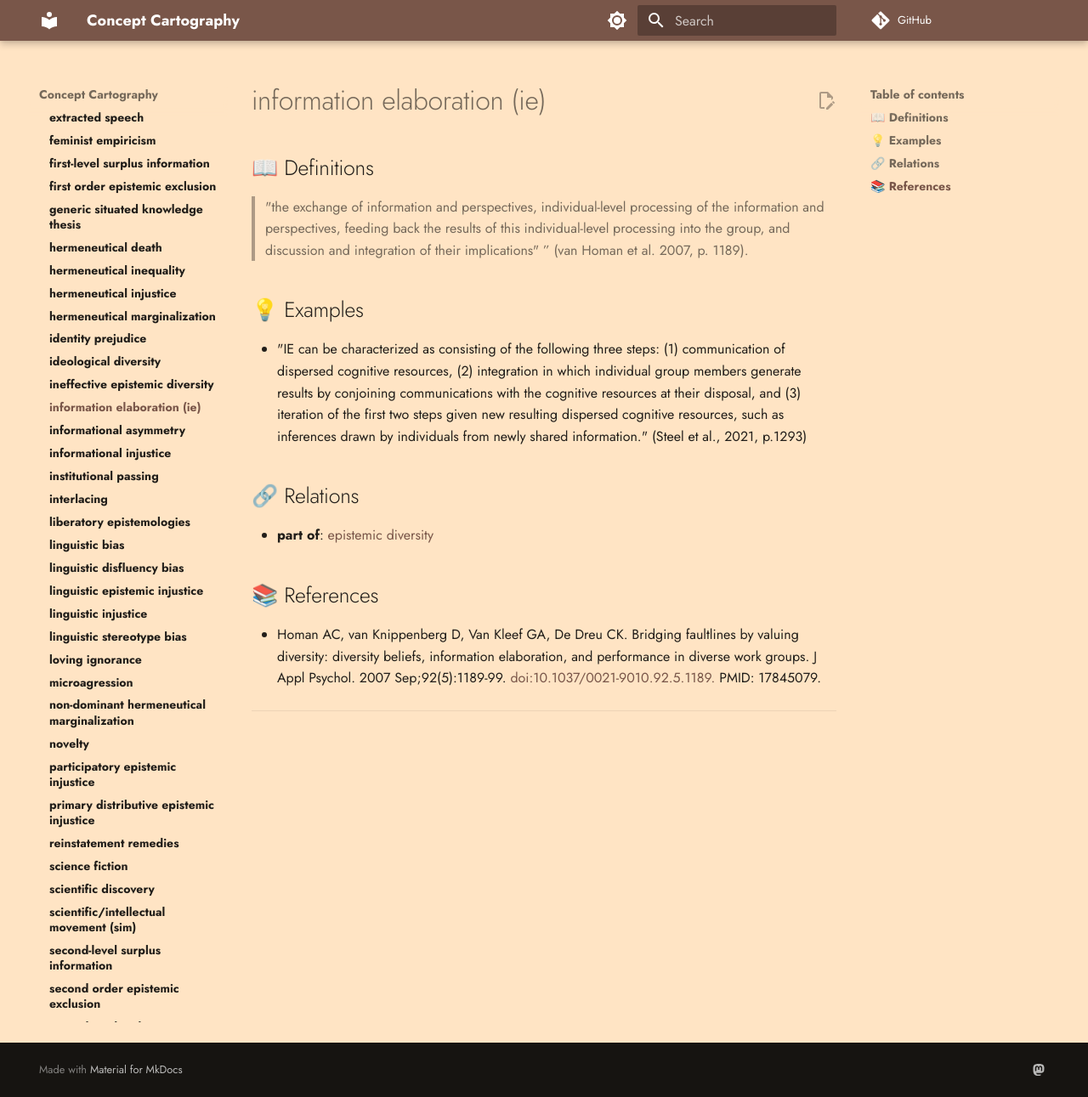
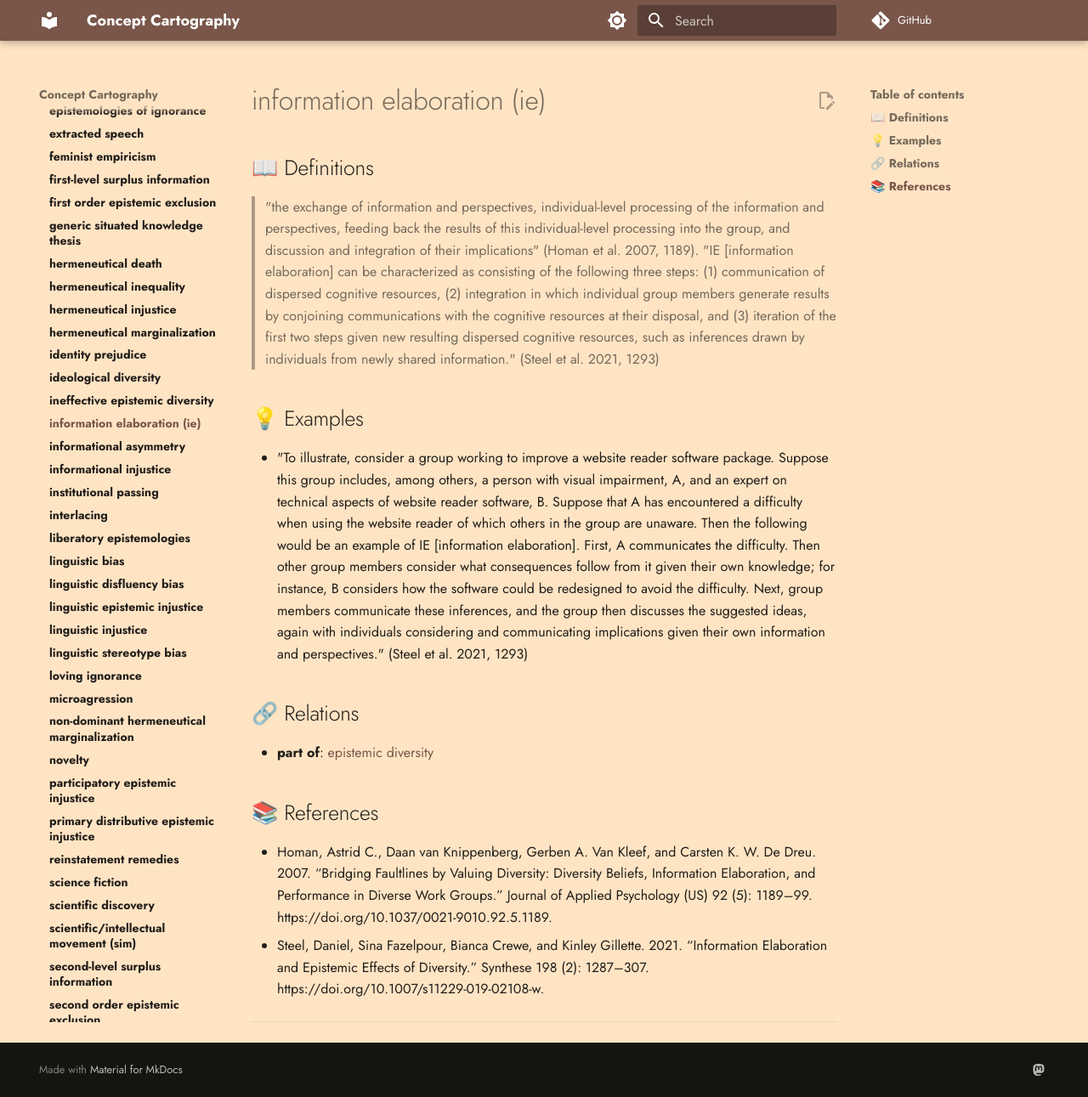
Before and after one commit to conceptcartography/conceptcartography, an MkDocs documentation site: the page built from docs/concepts/information-elaboration-ie.md, in a window 1280 px wide and 1291 px high. Shown: the whole window at 85% size. Built offline with MkDocs 1.6.1 and Material for MkDocs 9.7.7, drawn with Linux system fonts in a browser that asks for light colours; comment, search, counter and statistics services are not loaded; the version menu is left out.

Commit message:
Update information-elaboration-ie.md
moved steel et al. quote into definition, added example from steel et al., added missing steel et al. reference, updated referencing format

```diff
--- a/docs/concepts/information-elaboration-ie.md
+++ b/docs/concepts/information-elaboration-ie.md
@@ -2,11 +2,12 @@
 
 ## 📖 Definitions
 
-> "the exchange of information and perspectives, individual-level processing of the information and perspectives, feeding back the results of this individual-level processing into the group, and discussion and integration of their implications" ” (van Homan et al. 2007, p. 1189).
+> "the exchange of information and perspectives, individual-level processing of the information and perspectives, feeding back the results of this individual-level processing into the group, and discussion and integration of their implications" (Homan et al. 2007, 1189).
+> "IE [information elaboration] can be characterized as consisting of the following three steps: (1) communication of dispersed cognitive resources, (2) integration in which individual group members generate results by conjoining communications with the cognitive resources at their disposal, and (3) iteration of the first two steps given new resulting dispersed cognitive resources, such as inferences drawn by individuals from newly shared information." (Steel et al. 2021, 1293)
 
 ## 💡 Examples
 
-- "IE can be characterized as consisting of the following three steps: (1) communication of dispersed cognitive resources, (2) integration in which individual group members generate results by conjoining communications with the cognitive resources at their disposal, and (3) iteration of the first two steps given new resulting dispersed cognitive resources, such as inferences drawn by individuals from newly shared information." (Steel et al., 2021, p.1293)
+- "To illustrate, consider a group working to improve a website reader software package. Suppose this group includes, among others, a person with visual impairment, A, and an expert on technical aspects of website reader software, B. Suppose that A has encountered a difficulty when using the website reader of which others in the group are unaware. Then the following would be an example of IE [information elaboration]. First, A communicates the difficulty. Then other group members consider what consequences follow from it given their own knowledge; for instance, B considers how the software could be redesigned to avoid the difficulty. Next, group members communicate these inferences, and the group then discusses the suggested ideas, again with individuals considering and communicating implications given their own information and perspectives." (Steel et al. 2021, 1293)
 
 ## 🔗 Relations
 
@@ -14,7 +15,8 @@
 
 ## 📚 References
 
-- Homan AC, van Knippenberg D, Van Kleef GA, De Dreu CK. Bridging faultlines by valuing diversity: diversity beliefs, information elaboration, and performance in diverse work groups. J Appl Psychol. 2007 Sep;92(5):1189-99. [doi:10.1037/0021-9010.92.5.1189.](https://doi.org/10.1037/0021-9010.92.5.1189.) PMID: 17845079.
+- Homan, Astrid C., Daan van Knippenberg, Gerben A. Van Kleef, and Carsten K. W. De Dreu. 2007. “Bridging Faultlines by Valuing Diversity: Diversity Beliefs, Information Elaboration, and Performance in Diverse Work Groups.” Journal of Applied Psychology (US) 92 (5): 1189–99. https://doi.org/10.1037/0021-9010.92.5.1189.
+- Steel, Daniel, Sina Fazelpour, Bianca Crewe, and Kinley Gillette. 2021. “Information Elaboration and Epistemic Effects of Diversity.” Synthese 198 (2): 1287–307. https://doi.org/10.1007/s11229-019-02108-w.
 
 ---
 
```
